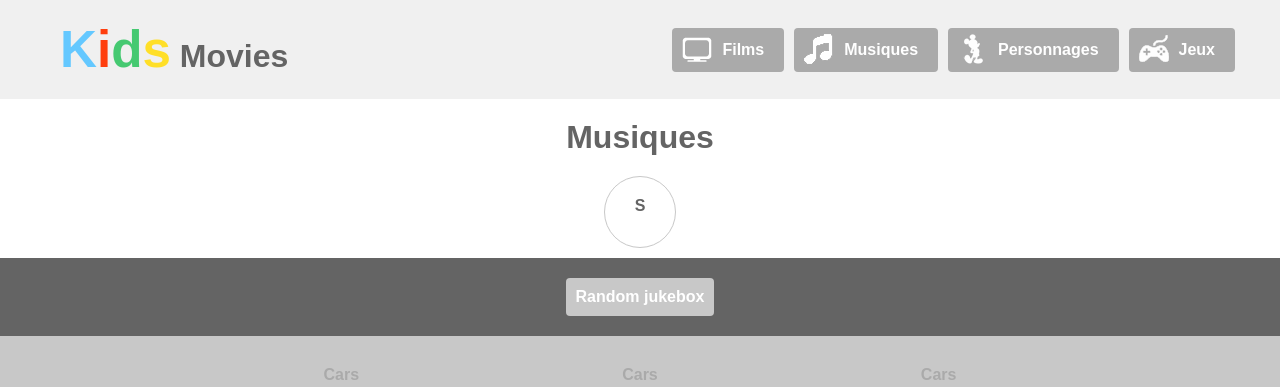
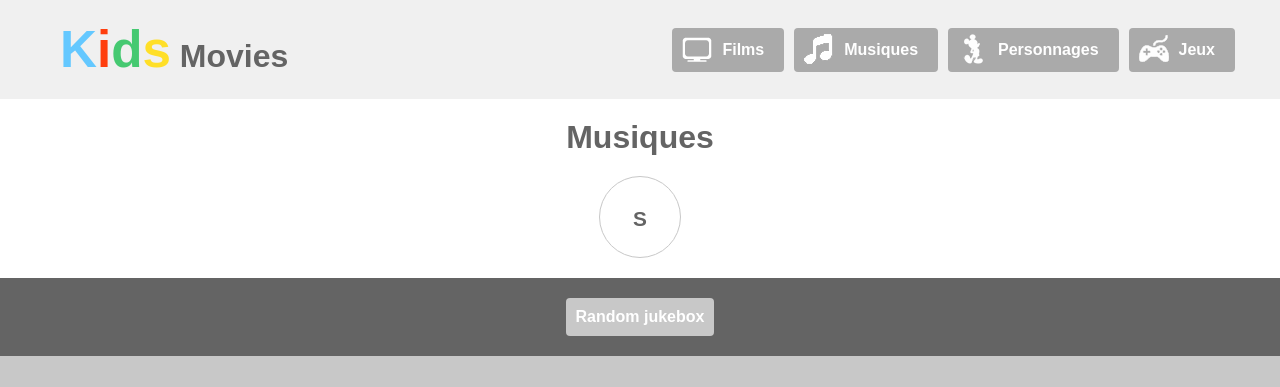
Before and after one commit to ptipabo/kidsmovies, a PHP site: page /music in a window 1280 px wide. Shown: the top 387 px of the page. Run offline with PHP 8.4, Linux system fonts and the light colour scheme; data comes from the database, SQL or seed files in the repository; tables that the repository leaves empty or names only in its code hold one stand-in row (values such as "Sample post"); style sheets or scripts are compiled from the project's sources; some libraries are stand-ins or nearby versions.

Commit message:
Styling Favourites system part 2

```diff
--- a/app/sass/style.scss
+++ b/app/sass/style.scss
@@ -613,15 +613,19 @@
     display:flex;
     flex-flow: row nowrap;
     justify-content: center;
-    margin-bottom:10px;
+    align-items: center;
+    margin-bottom:20px;
 
     &_user{
         border:1px solid rgb(200,200,200);
         text-align: center;
+        font-size: 130%;
+        vertical-align: middle;
         border-radius: 50px;
         padding:20px;
+        padding-top:30px;
         margin:0 5px;
-        width:30px;
+        width:40px;
         height:30px;
         font-weight:bolder;
 
@@ -631,7 +635,7 @@
         }
 
         &.isActive{
-            border:2px solid black;
+            border:3px solid black;
         }
 
         &.userColor_green{
--- a/views/content/music.php
+++ b/views/content/music.php
@@ -16,7 +16,7 @@
         <ul class="usersList">
             <?php
                 foreach($users as $user){
-                    echo '<li class="usersList_user user_'.$user['id'].' userColor_'.strToLower($user['color']).'">'.strToUpper($user['name'][0]).'</li>';
+                    echo '<li class="usersList_user user_'.$user['id'].' userColor_'.strToLower($user['color']).'" title="'.$user['name'].'">'.strToUpper($user['name'][0]).'</li>';
                 }
             ?>
         </ul>
```
Also changed, not shown: public/css/style.css (+7 -3 lines), 1 other file.
